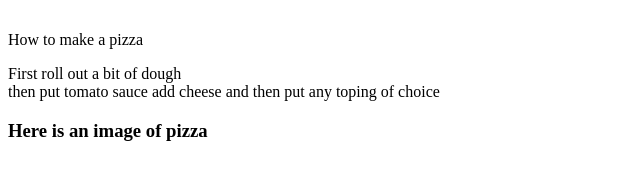
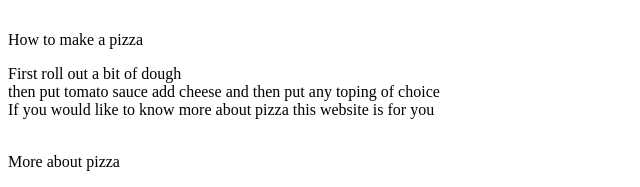
Before and after one commit to hunteriscool01/firstweb, a plain HTML site: page index.html in a window 1280 px wide. Shown: the part 1030-1217 px from the top of the page, without its empty margins (0-640 px from the left). Drawn offline with Linux system fonts and the light colour scheme.

Commit message:
Update index.html

```diff
--- a/index.html
+++ b/index.html
@@ -12,8 +12,9 @@
       <img src="https://www.dairyfoods.com/ext/resources/DF/2022/May/Screen-Shot-2022-04-13-at-8.42.30-AM.png?1652972831"><br>
       <p>You can make a lot of things with cheese including pizza</p><br
       <h3>How to make a pizza</h3><br>
-    <p>First roll out a bit of dough<br>then put tomato sauce add cheese and then put any toping of choice<br></p>
-    <h3>Here is an image of pizza</h3><br>
-    <img scr="https://www.moulinex-me.com/medias/?context=bWFzdGVyfHJvb3R8MTQzNTExfGltYWdlL2pwZWd8YUdObEwyaG1aQzh4TlRrMk9EWXlOVGM0TmpreE1DNXFjR2N8MmYwYzQ4YTg0MTgzNmVjYTZkMWZkZWZmMDdlMWFlMjRhOGIxMTQ2MTZkNDk4ZDU3ZjlkNDk2MzMzNDA5OWY3OA"><br>
+    <p>First roll out a bit of dough<br>then put tomato sauce add cheese and then put any toping of choice<br>
+    If you would like to know more about pizza this website is for you</p><br
+      <a href="https://denirospizza.com/36-amazing-facts-you-didnt-know-about-pizza/">More about pizza</a>
+
   </body>
 </html>
```
